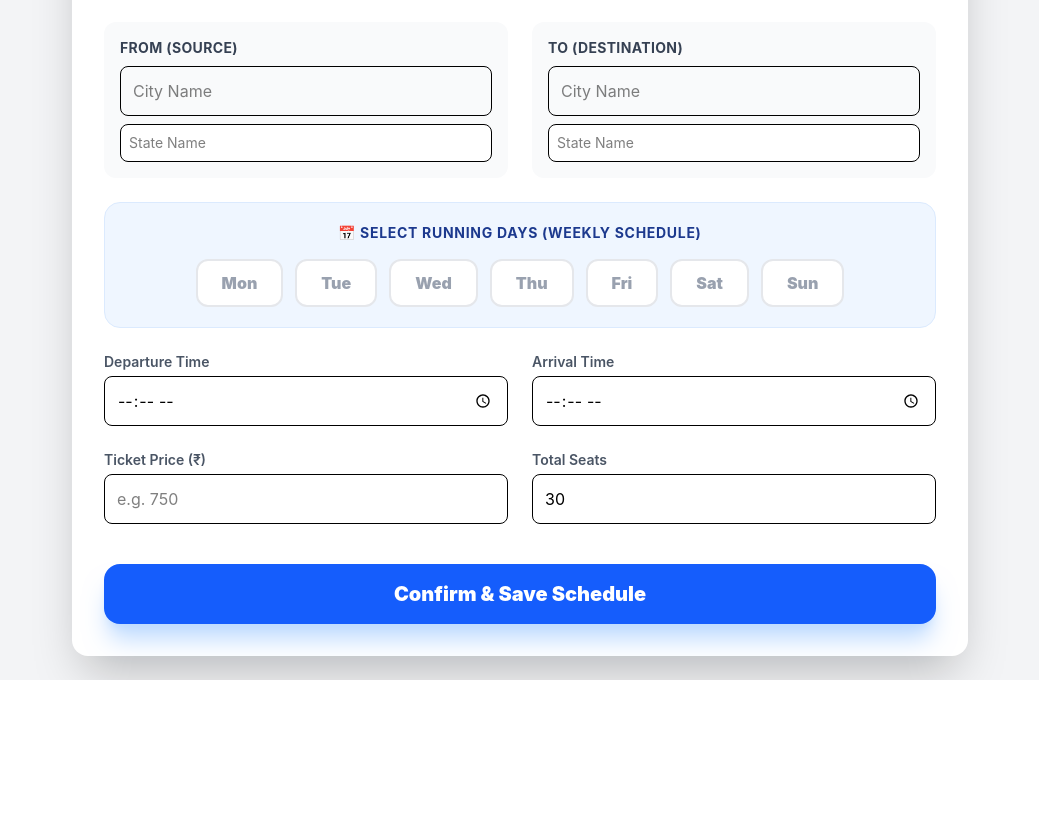
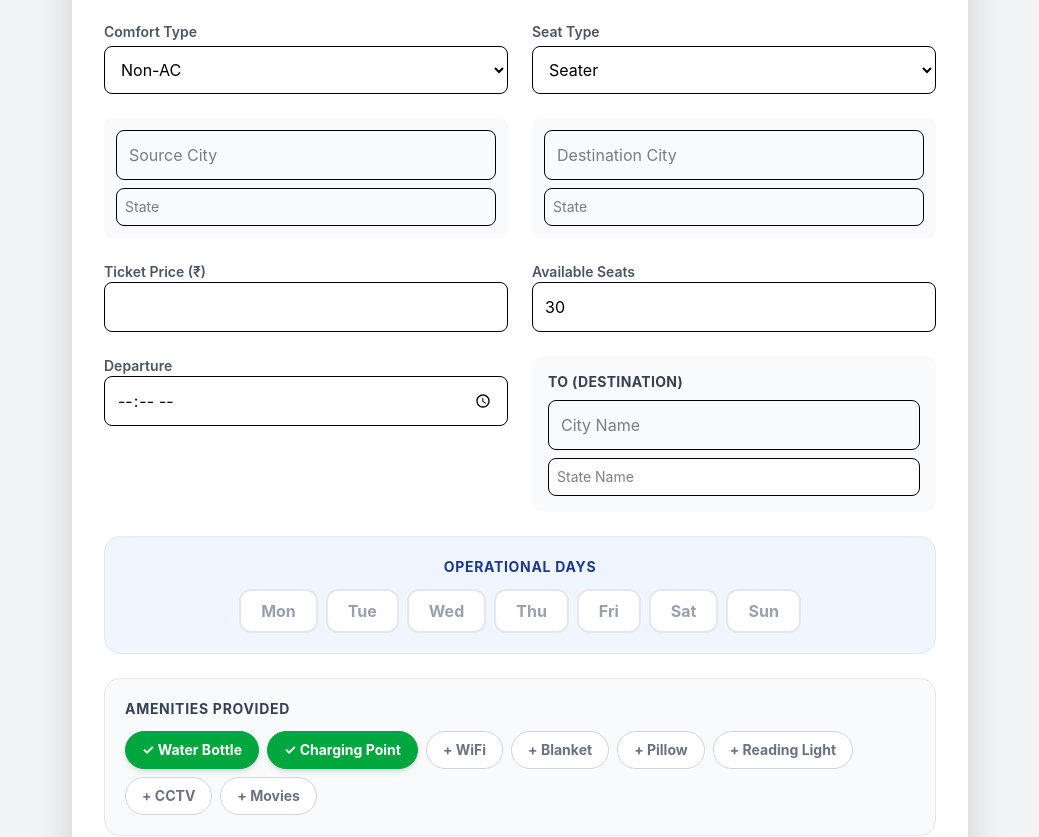
Before and after one commit to phulrepalak/bus_ticket, a React (Vite) app: page /admin in a window 1280 px wide. Shown: the part 313-1150 px from the top of the page, without its empty margins (120-1159 px from the left). Before the commit the page ends 993 px from the top, so only its background shows below. Built offline with nearby package versions, Linux system fonts and the light colour scheme.

Commit message:
Add comfort and seat type options, improve amenities selection, and update form labels for better clarity

```diff
--- a/src/pages/AdminDashboard.jsx
+++ b/src/pages/AdminDashboard.jsx
@@ -3,9 +3,14 @@ import React, { useState } from "react";
 export default function AdminDashboard() {
   const daysOfWeek = ["Mon", "Tue", "Wed", "Thu", "Fri", "Sat", "Sun"];
 
+  // Amenities ki list jo Admin select kar sakta hai
+  const amenityOptions = ["Water Bottle", "Charging Point", "WiFi", "Blanket", "Pillow", "Reading Light", "CCTV", "Movies"];
+
   const [bus, setBus] = useState({
     busName: "",
     busNumber: "",
+    comfortType: "Non-AC",
+    seatType: "Seater",
     source: "",
     sourceState: "",
     destination: "",
@@ -14,7 +19,8 @@ export default function AdminDashboard() {
     arrivalTime: "",
     price: "",
     availableSeats: 30,
-    availableDays: [] // Dinon ko store karne ke liye
+    availableDays: [],
+    amenities: ["Water Bottle", "Charging Point"] // Default values as per your model
   });
 
   const [loading, setLoading] = useState(false);
@@ -27,10 +33,16 @@ export default function AdminDashboard() {
     setBus({ ...bus, availableDays: updatedDays });
   };
 
+  // Amenities selection logic
+  const handleAmenityChange = (amenity) => {
+    const updatedAmenities = bus.amenities.includes(amenity)
+      ? bus.amenities.filter((a) => a !== amenity)
+      : [...bus.amenities, amenity];
+    setBus({ ...bus, amenities: updatedAmenities });
+  };
+
   const handleSubmit = async (e) => {
     e.preventDefault();
-
-    // Validation: Kam se kam ek din select hona chahiye
     if (bus.availableDays.length === 0) {
       alert("Please select at least one day for the schedule!");
       return;
@@ -52,19 +64,19 @@ export default function AdminDashboard() {
       const data = await res.json();
 
       if (res.ok) {
-        alert("Bus Weekly Schedule added successfully!");
-        // Form Reset
+        alert("Bus Schedule added successfully!");
         setBus({
-          busName: "", busNumber: "", source: "", sourceState: "",
-          destination: "", destinationState: "", departureTime: "",
-          arrivalTime: "", price: "", availableSeats: 30, availableDays: []
+          busName: "", busNumber: "", comfortType: "Non-AC", seatType: "Seater",
+          source: "", sourceState: "", destination: "", destinationState: "",
+          departureTime: "", arrivalTime: "", price: "", availableSeats: 30,
+          availableDays: [], amenities: ["Water Bottle", "Charging Point"]
         });
       } else {
         alert("Error: " + data.message);
       }
     } catch (err) {
       console.error(err);
-      alert("Server error. Please check if backend is running.");
+      alert("Server error.");
     } finally {
       setLoading(false);
     }
@@ -73,14 +85,14 @@ export default function AdminDashboard() {
   return (
     <div className="min-h-screen bg-gray-100 p-6 flex justify-center">
       <div className="bg-white shadow-2xl rounded-2xl p-8 w-full max-w-4xl">
-        <div className="mb-8 border-b pb-4">
-          <h1 className="text-3xl font-bold text-blue-700">Add Weekly Schedule</h1>
-          <p className="text-gray-500">Define the routes and days this bus will operate.</p>
+        <div className="mb-8 border-b pb-4 text-center">
+          <h1 className="text-3xl font-bold text-blue-700">Add New Bus Details</h1>
+          <p className="text-gray-500 font-medium">Manage fleet, routes, and services</p>
         </div>
 
         <form onSubmit={handleSubmit} className="grid grid-cols-1 md:grid-cols-2 gap-6">
 
-          {/* Bus Info */}
+          {/* Basic Info */}
           <div className="flex flex-col">
             <label className="text-sm font-semibold text-gray-600 mb-1">Bus Name</label>
             <input type="text" placeholder="e.g. Verma Travels" className="p-3 border rounded-lg focus:ring-2 focus:ring-blue-500 outline-none" value={bus.busName} onChange={e => setBus({...bus, busName: e.target.value})} required />
@@ -91,19 +103,50 @@ export default function AdminDashboard() {
             <input type="text" placeholder="e.g. MP-04-AB-1234" className="p-3 border rounded-lg focus:ring-2 focus:ring-blue-500 outline-none" value={bus.busNumber} onChange={e => setBus({...bus, busNumber: e.target.value})} required />
           </div>
 
-          {/* Source Section */}
-          <div className="flex flex-col gap-2 p-4 bg-gray-50 rounded-xl">
-            <label className="text-sm font-bold text-gray-700 uppercase tracking-wide">From (Source)</label>
-            <input
-              type="text" placeholder="City Name"
-              className="p-3 border rounded-lg outline-none focus:ring-2 focus:ring-blue-400"
-              value={bus.source} onChange={e => setBus({...bus, source: e.target.value})} required
-            />
-            <input
-              type="text" placeholder="State Name"
-              className="p-2 border rounded-lg text-sm bg-white outline-none focus:border-blue-400"
-              value={bus.sourceState} onChange={e => setBus({...bus, sourceState: e.target.value})} required
-            />
+          {/* Comfort & Seat */}
+          <div className="flex flex-col">
+            <label className="text-sm font-semibold text-gray-600 mb-1">Comfort Type</label>
+            <select className="p-3 border rounded-lg bg-white outline-none" value={bus.comfortType} onChange={e => setBus({...bus, comfortType: e.target.value})}>
+              <option value="AC">AC</option>
+              <option value="Non-AC">Non-AC</option>
+            </select>
+          </div>
+
+          <div className="flex flex-col">
+            <label className="text-sm font-semibold text-gray-600 mb-1">Seat Type</label>
+            <select className="p-3 border rounded-lg bg-white outline-none" value={bus.seatType} onChange={e => setBus({...bus, seatType: e.target.value})}>
+              <option value="Seater">Seater</option>
+              <option value="Sleeper">Sleeper</option>
+              <option value="Semi-Sleeper">Semi-Sleeper</option>
+            </select>
+          </div>
+
+          {/* Source & Destination */}
+          <div className="flex flex-col gap-2 p-3 bg-gray-50 rounded-lg">
+            <input type="text" placeholder="Source City" className="p-3 border rounded-lg outline-none" value={bus.source} onChange={e => setBus({...bus, source: e.target.value})} required />
+            <input type="text" placeholder="State" className="p-2 border rounded-lg text-sm outline-none" value={bus.sourceState} onChange={e => setBus({...bus, sourceState: e.target.value})} required />
+          </div>
+
+          <div className="flex flex-col gap-2 p-3 bg-gray-50 rounded-lg">
+            <input type="text" placeholder="Destination City" className="p-3 border rounded-lg outline-none" value={bus.destination} onChange={e => setBus({...bus, destination: e.target.value})} required />
+            <input type="text" placeholder="State" className="p-2 border rounded-lg text-sm outline-none" value={bus.destinationState} onChange={e => setBus({...bus, destinationState: e.target.value})} required />
+          </div>
+
+          {/* Price & Seats */}
+          <div className="flex flex-col">
+            <label className="text-sm font-semibold text-gray-600">Ticket Price (₹)</label>
+            <input type="number" className="p-3 border rounded-lg outline-none" value={bus.price} onChange={e => setBus({...bus, price: e.target.value})} required />
+          </div>
+
+          <div className="flex flex-col">
+            <label className="text-sm font-semibold text-gray-600">Available Seats</label>
+            <input type="number" className="p-3 border rounded-lg outline-none" value={bus.availableSeats} onChange={e => setBus({...bus, availableSeats: e.target.value})} required />
+          </div>
+
+          {/* Time */}
+          <div className="flex flex-col">
+            <label className="text-sm font-semibold text-gray-600">Departure</label>
+            <input type="time" className="p-3 border rounded-lg outline-none" value={bus.departureTime} onChange={e => setBus({...bus, departureTime: e.target.value})} required />
           </div>
 
           {/* Destination Section */}
@@ -121,21 +164,21 @@ export default function AdminDashboard() {
             />
           </div>
 
-          {/* AVAILABLE DAYS SECTION */}
+           {/* Running Days */}
           <div className="md:col-span-2 bg-blue-50 p-5 rounded-2xl border border-blue-100">
-            <label className="text-sm font-bold text-blue-900 mb-4 block uppercase tracking-wider text-center">
-              📅 Select Running Days (Weekly Schedule)
+            <label className="text-sm font-bold text-blue-900 mb-3 block uppercase tracking-wider text-center">
+                Operational Days
             </label>
-            <div className="flex flex-wrap justify-center gap-3">
+            <div className="flex flex-wrap justify-center gap-2">
               {daysOfWeek.map((day) => (
                 <button
                   key={day}
                   type="button"
                   onClick={() => handleDayChange(day)}
-                  className={`px-6 py-2.5 rounded-xl font-black transition-all duration-200 border-2 ${
+                  className={`px-5 py-2 rounded-xl font-bold border-2 transition-all ${
                     bus.availableDays.includes(day)
-                      ? "bg-blue-600 text-white border-blue-600 shadow-lg scale-105"
-                      : "bg-white text-gray-400 border-gray-200 hover:border-blue-300"
+                      ? "bg-blue-600 text-white border-blue-600 scale-105"
+                      : "bg-white text-gray-400 border-gray-200"
                   }`}
                 >
                   {day}
@@ -144,28 +187,29 @@ export default function AdminDashboard() {
             </div>
           </div>
 
-          {/* Timing & Price */}
-          <div className="flex flex-col">
-            <label className="text-sm font-semibold text-gray-600 mb-1">Departure Time</label>
-            <input type="time" className="p-3 border rounded-lg outline-none focus:ring-2 focus:ring-blue-500" value={bus.departureTime} onChange={e => setBus({...bus, departureTime: e.target.value})} required />
+          {/* AMENITIES SECTION */}
+          <div className="md:col-span-2 bg-gray-50 p-5 rounded-2xl border border-gray-200">
+            <label className="text-sm font-bold text-gray-700 mb-3 block uppercase tracking-wider">
+                Amenities Provided
+            </label>
+            <div className="flex flex-wrap gap-2">
+              {amenityOptions.map((item) => (
+                <button
+                  key={item}
+                  type="button"
+                  onClick={() => handleAmenityChange(item)}
+                  className={`px-4 py-2 rounded-full text-sm font-bold transition-all border ${
+                    bus.amenities.includes(item)
+                      ? "bg-green-600 text-white border-green-600 shadow-md"
+                      : "bg-white text-gray-500 border-gray-300 hover:border-green-400"
+                  }`}
+                >
+                  {bus.amenities.includes(item) ? "✓ " : "+ "} {item}
+                </button>
+              ))}
+          </div>
           </div>
 
-          <div className="flex flex-col">
-            <label className="text-sm font-semibold text-gray-600 mb-1">Arrival Time</label>
-            <input type="time" className="p-3 border rounded-lg outline-none focus:ring-2 focus:ring-blue-500" value={bus.arrivalTime} onChange={e => setBus({...bus, arrivalTime: e.target.value})} required />
-          </div>
-
-          <div className="flex flex-col">
-            <label className="text-sm font-semibold text-gray-600 mb-1">Ticket Price (₹)</label>
-            <input type="number" placeholder="e.g. 750" className="p-3 border rounded-lg outline-none focus:ring-2 focus:ring-blue-500" value={bus.price} onChange={e => setBus({...bus, price: e.target.value})} required />
-          </div>
-
-          <div className="flex flex-col">
-            <label className="text-sm font-semibold text-gray-600 mb-1">Total Seats</label>
-            <input type="number" className="p-3 border rounded-lg outline-none focus:ring-2 focus:ring-blue-500" value={bus.availableSeats} onChange={e => setBus({...bus, availableSeats: e.target.value})} required />
-          </div>
-
-          {/* Submit Button */}
           <button
             type="submit"
             disabled={loading}
@@ -175,7 +219,7 @@ export default function AdminDashboard() {
               : 'bg-blue-600 hover:bg-blue-700 active:scale-95 shadow-blue-200'
             }`}
           >
-            {loading ? "Syncing Schedule..." : "Confirm & Save Schedule"}
+            {loading ? "Saving..." : "Add Bus to Fleet"}
           </button>
         </form>
       </div>
```
